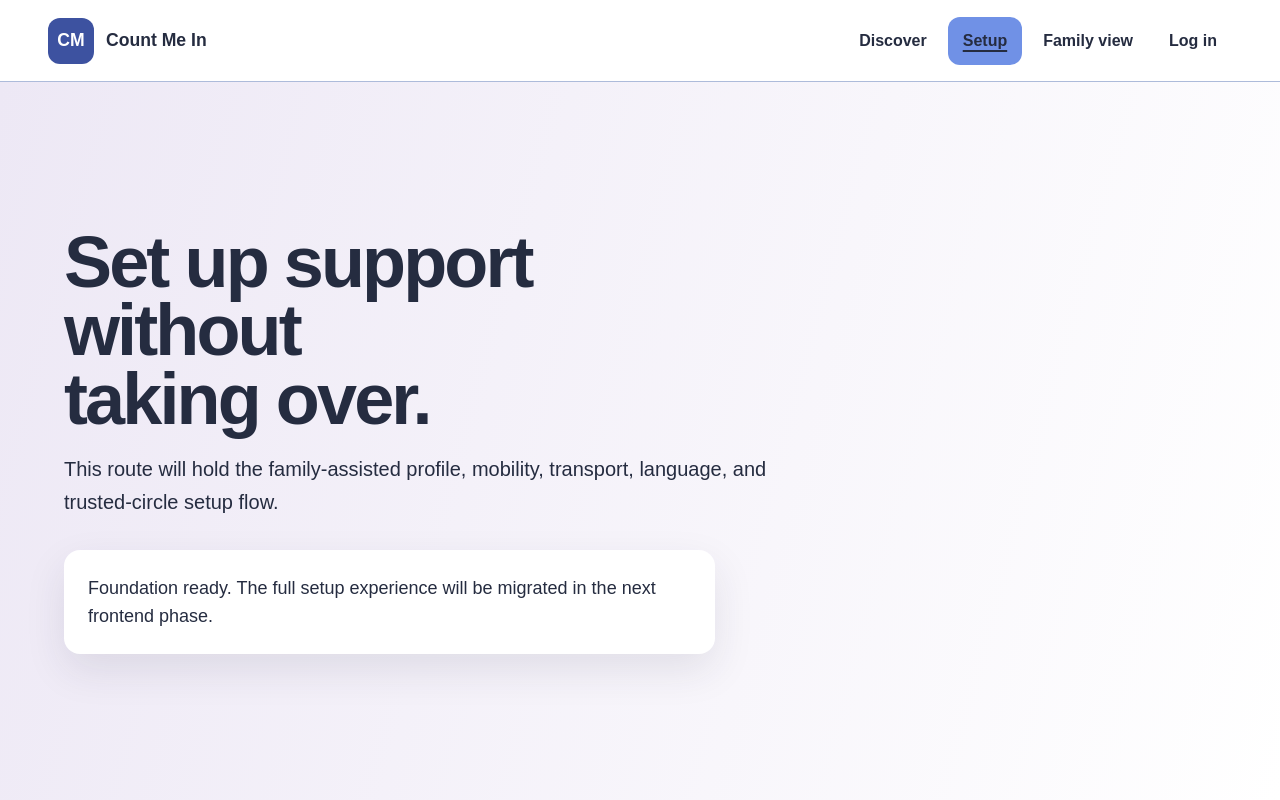
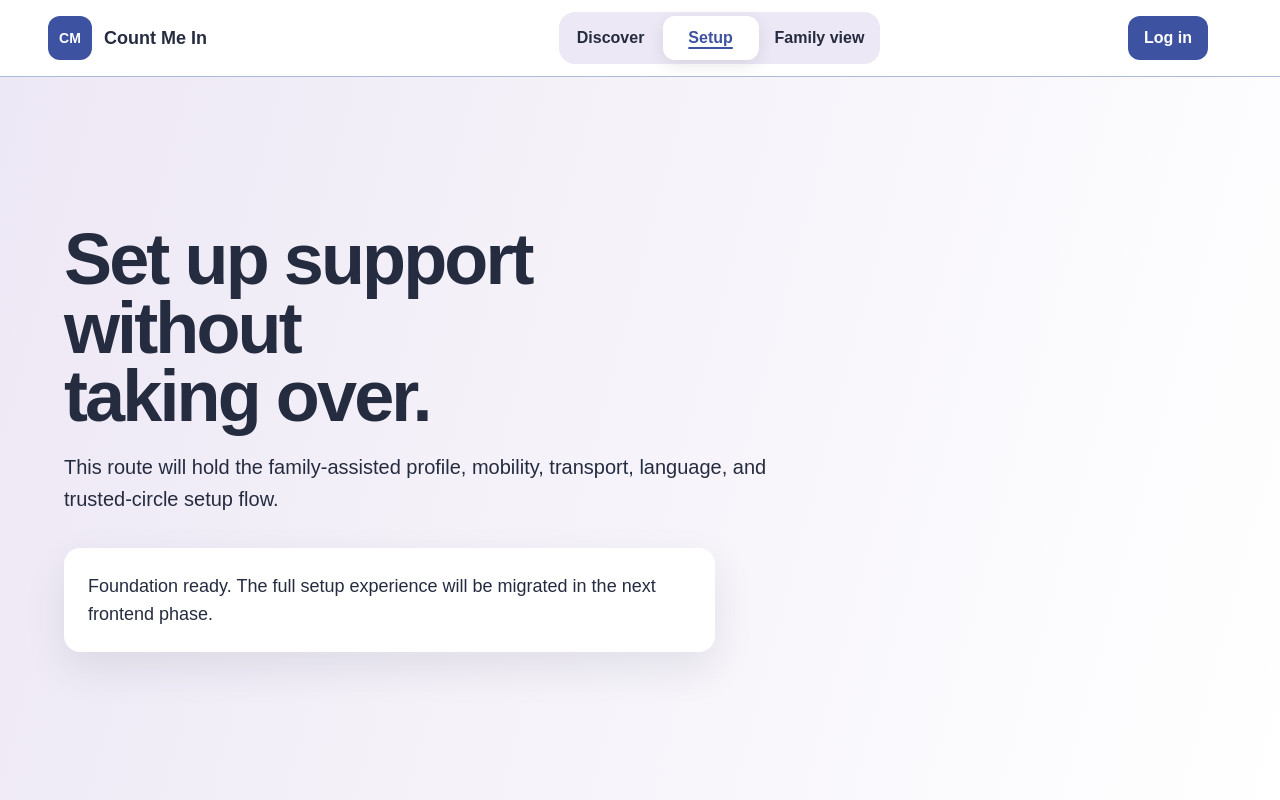
Before and after one commit to jiugengw/PeiPal, a React (Vite) app in the folder frontend/: page /setup in a window 1280 px wide. Built offline with nearby package versions, Linux system fonts and the light colour scheme; no server answers.

Commit message:
feat: updated design for navbar

```diff
--- a/frontend/src/app/App.tsx
+++ b/frontend/src/app/App.tsx
@@ -1,30 +1,12 @@
-import { NavLink, Outlet } from 'react-router-dom'
-import { LogoutButton } from '@/features/auth/LogoutButton'
-import { useAuthSession } from '@/features/auth/AuthSessionContext'
+import { Outlet } from 'react-router-dom'
+import { Navbar } from '@/components/Navbar'
 import styles from './AppShell.module.css'
 
-const navigation = [
-  { to: '/', label: 'Discover' },
-  { to: '/setup', label: 'Setup' },
-  { to: '/family', label: 'Family view' },
-]
-
 export function App() {
-  const { session, isLoading } = useAuthSession()
   return (
     <div className={styles.clnShell}>
       <a className={styles.clnSkipLink} href="#main-content">Skip to main content</a>
-      <header className={styles.clnHeader}>
-        <NavLink className={styles.clnBrand} to="/" aria-label="Count Me In home">
-          <span className={styles.clnBrandMark} aria-hidden="true">CM</span><span>Count Me In</span>
-        </NavLink>
-        <nav aria-label="Primary navigation">
-          <ul className={styles.clnNavigation}>
-            {navigation.map((item) => <li key={item.to}><NavLink className={({ isActive }) => `${styles.clnNavLink} ${isActive ? styles.clnNavLinkActive : ''}`} end={item.to === '/'} to={item.to}>{item.label}</NavLink></li>)}
-            {!isLoading ? <li>{session ? <LogoutButton /> : <NavLink className={styles.clnNavLink} to="/auth">Log in</NavLink>}</li> : null}
-          </ul>
-        </nav>
-      </header>
+      <Navbar />
       <main className={styles.clnMain} id="main-content"><Outlet /></main>
     </div>
   )
--- a/frontend/src/app/AppShell.module.css
+++ b/frontend/src/app/AppShell.module.css
@@ -1,17 +1,4 @@
 .clnShell { display: flex; width: 100%; height: 100dvh; overflow: hidden; flex-direction: column; background: var(--background); }
 .clnSkipLink { position: fixed; top: -80px; left: 20px; z-index: 20; padding: 12px 16px; border-radius: 12px; color: var(--foreground); background: var(--background); }
 .clnSkipLink:focus { top: 16px; }
-.clnHeader { display: flex; min-height: 82px; flex: none; align-items: center; justify-content: space-between; gap: 24px; padding: 14px clamp(20px, 4vw, 48px); border-bottom: 1px solid var(--border); background: var(--background); }
-.clnBrand { display: inline-flex; align-items: center; gap: 12px; color: var(--foreground); font-size: 1.1rem; font-weight: 800; text-decoration: none; }
-.clnBrandMark { display: grid; width: 46px; height: 46px; place-items: center; border-radius: 12px; color: var(--primary-foreground); background: var(--primary); }
-.clnNavigation { display: flex; gap: 6px; margin: 0; padding: 0; list-style: none; }
-.clnNavLink { display: inline-flex; min-height: 48px; align-items: center; padding: 0 15px; border-radius: 12px; color: var(--foreground); font-weight: 700; text-decoration: none; }
-.clnNavLink:hover { background: var(--muted); }
-.clnNavLinkActive { color: var(--secondary-foreground); background: var(--secondary); text-decoration: underline; text-decoration-thickness: 2px; text-underline-offset: 4px; }
 .clnMain { min-height: 0; flex: 1; overflow: hidden; }
-
-@media (max-width: 700px) {
-  .clnHeader { align-items: flex-start; flex-direction: column; gap: 12px; }
-  .clnNavigation { width: 100%; overflow-x: auto; }
-  .clnNavLink { white-space: nowrap; }
-}
--- /dev/null
+++ b/frontend/src/components/Navbar.tsx
@@ -0,0 +1,73 @@
+import { NavLink } from 'react-router-dom'
+import { LogoutButton } from '@/features/auth/LogoutButton'
+import { useAuthSession } from '@/features/auth/AuthSessionContext'
+
+const navigation = [
+  { to: '/', label: 'Discover' },
+  { to: '/setup', label: 'Setup' },
+  { to: '/family', label: 'Family view' },
+]
+
+const navLinkClass =
+  'inline-flex min-h-11 w-full items-center justify-center rounded-xl px-3 text-center font-bold text-foreground no-underline transition-colors hover:bg-background focus-visible:z-10 md:w-auto md:min-w-24'
+
+export function Navbar() {
+  const { session, isLoading } = useAuthSession()
+
+  return (
+    <header className="flex-none border-b border-border bg-background">
+      <div className="mx-auto grid w-full max-w-[1440px] grid-cols-[1fr_auto] items-center gap-x-3 gap-y-2 px-4 py-3 md:grid-cols-[auto_1fr_auto] md:gap-6 md:px-8 lg:px-12">
+        <NavLink
+          className="inline-flex min-h-11 min-w-0 items-center gap-3 font-extrabold text-foreground no-underline"
+          to="/"
+          aria-label="Count Me In home"
+        >
+          <span
+            className="grid size-11 flex-none place-items-center rounded-xl bg-primary text-sm font-extrabold text-primary-foreground"
+            aria-hidden="true"
+          >
+            CM
+          </span>
+          <span className="truncate text-base sm:text-lg">Count Me In</span>
+        </NavLink>
+
+        <nav className="col-span-2 row-start-2 md:col-span-1 md:col-start-2 md:row-start-1" aria-label="Primary navigation">
+          <ul className="m-0 grid list-none grid-cols-3 gap-1 rounded-2xl bg-muted p-1 md:mx-auto md:flex md:w-fit">
+            {navigation.map((item) => (
+              <li key={item.to}>
+                <NavLink
+                  className={({ isActive }) =>
+                    `${navLinkClass} ${
+                      isActive
+                        ? 'bg-background text-primary underline decoration-2 underline-offset-4 shadow-[0_5px_16px_rgb(37_44_64_/_0.10)]'
+                        : ''
+                    }`
+                  }
+                  end={item.to === '/'}
+                  to={item.to}
+                >
+                  {item.label}
+                </NavLink>
+              </li>
+            ))}
+          </ul>
+        </nav>
+
+        <div className="col-start-2 row-start-1 justify-self-end">
+          {isLoading ? (
+            <span className="block h-11 w-20 rounded-xl bg-muted" aria-hidden="true" />
+          ) : session ? (
+            <LogoutButton />
+          ) : (
+            <NavLink
+              className="inline-flex min-h-11 items-center justify-center rounded-xl bg-primary px-4 font-extrabold text-primary-foreground no-underline hover:bg-foreground"
+              to="/auth"
+            >
+              Log in
+            </NavLink>
+          )}
+        </div>
+      </div>
+    </header>
+  )
+}
--- a/frontend/src/features/auth/LogoutButton.tsx
+++ b/frontend/src/features/auth/LogoutButton.tsx
@@ -10,9 +10,9 @@ export function LogoutButton() {
   })
 
   return (
-    <div className="flex items-center gap-2">
-      <button className="inline-flex min-h-12 cursor-pointer items-center rounded-xl border-0 bg-transparent px-[15px] font-bold text-foreground hover:bg-muted disabled:cursor-wait disabled:opacity-60" type="button" disabled={mutation.isPending} onClick={() => mutation.mutate()}>{mutation.isPending ? 'Logging out…' : 'Log out'}</button>
-      {mutation.isError ? <span className="max-w-40 text-sm font-bold text-foreground" role="alert">Could not log out. Try again.</span> : null}
+    <div className="relative">
+      <button className="inline-flex min-h-11 cursor-pointer items-center rounded-xl border border-primary bg-background px-4 font-extrabold text-primary hover:bg-muted disabled:cursor-wait disabled:opacity-60" type="button" disabled={mutation.isPending} onClick={() => mutation.mutate()}>{mutation.isPending ? 'Logging out…' : 'Log out'}</button>
+      {mutation.isError ? <span className="absolute top-[calc(100%+8px)] right-0 z-10 w-48 rounded-xl bg-muted p-3 text-sm font-bold text-foreground shadow-[0_8px_24px_rgb(37_44_64_/_0.14)]" role="alert">Could not log out. Try again.</span> : null}
     </div>
   )
 }
```
